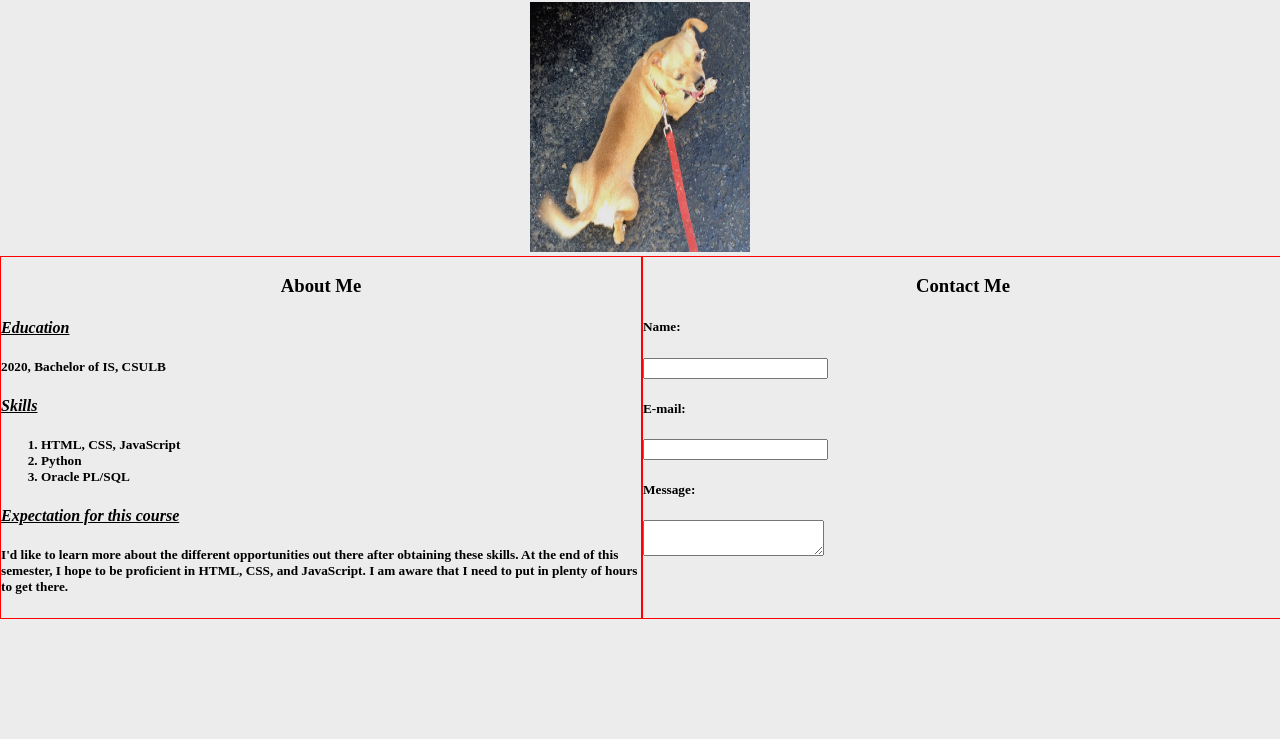
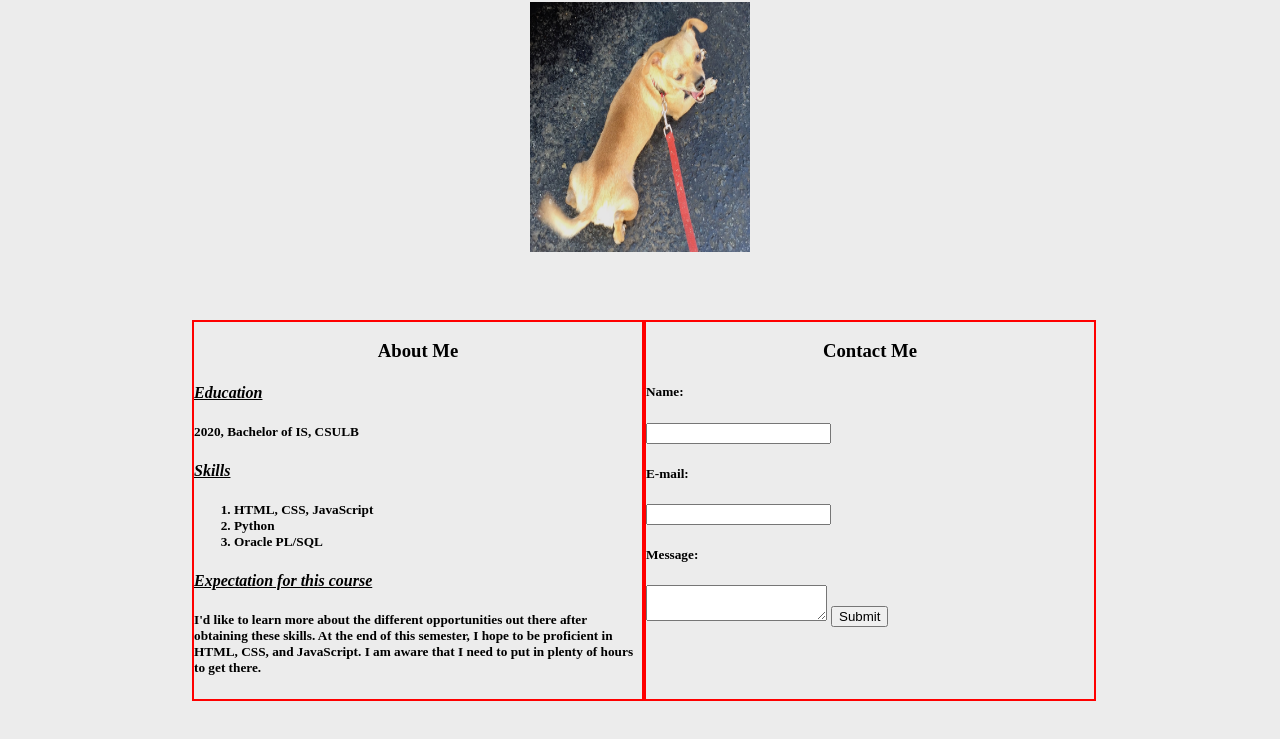
Before and after one commit to celestejimenez/fallhw2, a plain HTML site: page index.html in a window 1280 px wide. Shown: the part 187-926 px from the top of the page. Before the commit the page ends 806 px from the top, so only its background shows below. Drawn offline with Linux system fonts and the light colour scheme.

Commit message:
final commit

```diff
--- a/index.html
+++ b/index.html
@@ -44,6 +44,7 @@
             <input type="text">
             <h5>Message:</h5>
             <textarea> </textarea>
+            <input type="submit">
 
         </div>
 </div>
--- a/style.css
+++ b/style.css
@@ -33,10 +33,15 @@ body {
 .main {
     margin: auto;
     display: flex;
+    margin-left: 15%;
+    margin-right: 15%;
+    margin-bottom: 20%;
+    margin-top: 5%;
 }
 .About {
     flex: 0 0 50%;
-    border: 1px solid red;
+    border: 2px solid red;
+
 }
 
 h3 {
@@ -57,7 +62,10 @@ h5 {
 
 .Contact {
     flex: 0 0 50%;
-    border: 1px solid red;
+    border: 2px solid red;
+
+
+
 }
 /* .table {
     border: 1 px solid red;
```
